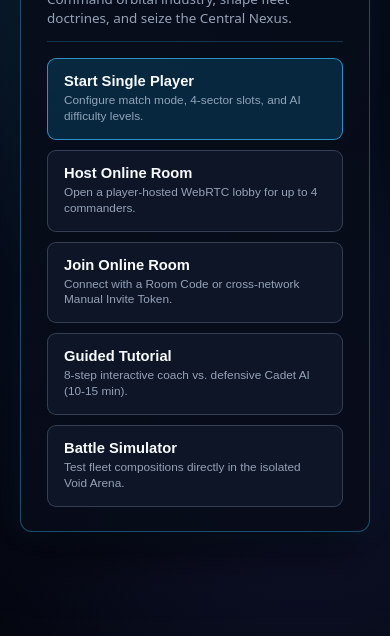
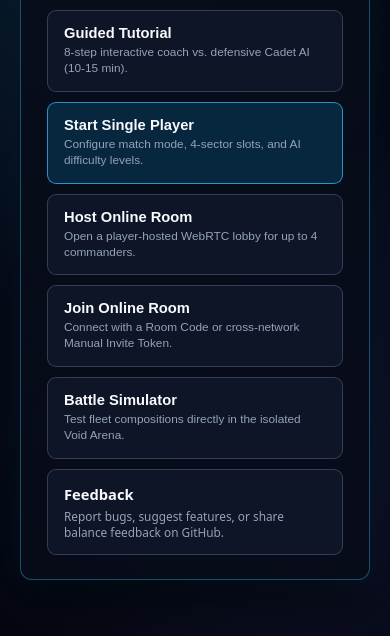
Before and after one commit to Harkole/StarConquest, a website built with Vite: page index.html in a window 390 px wide. Shown: the part 208-844 px from the top of the page. Built offline with nearby package versions, Linux system fonts and the light colour scheme.

Commit message:
feat(ui): reorder Main Menu into 3x2 grid and add Feedback link

```diff
--- a/index.html
+++ b/index.html
@@ -735,8 +735,13 @@
       }
       .menu-actions-grid {
         display: grid;
-        grid-template-columns: repeat(auto-fit, minmax(260px, 1fr));
+        grid-template-columns: repeat(2, minmax(0, 1fr));
         gap: 10px;
+      }
+      @media (max-width: 560px) {
+        .menu-actions-grid {
+          grid-template-columns: 1fr;
+        }
       }
       .menu-action-card {
         background: rgba(15, 23, 42, 0.9);
@@ -745,6 +750,7 @@
         border-radius: 9px;
         padding: 14px 16px;
         text-align: left;
+        text-decoration: none;
         cursor: pointer;
         display: flex;
         flex-direction: column;
--- a/src/client/ui/menuController.ts
+++ b/src/client/ui/menuController.ts
@@ -392,6 +392,10 @@ export class MenuController {
             </p>
           </div>
           <div class="menu-actions-grid">
+            <button type="button" class="menu-action-card" data-menu-action="launch-tutorial">
+              <span class="menu-action-title">Guided Tutorial</span>
+              <span class="menu-action-desc">8-step interactive coach vs. defensive Cadet AI (10-15 min).</span>
+            </button>
             <button type="button" class="menu-action-card primary" data-menu-action="open-single-player">
               <span class="menu-action-title">Start Single Player</span>
               <span class="menu-action-desc">Configure match mode, 4-sector slots, and AI difficulty levels.</span>
@@ -404,14 +408,20 @@ export class MenuController {
               <span class="menu-action-title">Join Online Room</span>
               <span class="menu-action-desc">Connect with a Room Code or cross-network Manual Invite Token.</span>
             </button>
-            <button type="button" class="menu-action-card" data-menu-action="launch-tutorial">
-              <span class="menu-action-title">Guided Tutorial</span>
-              <span class="menu-action-desc">8-step interactive coach vs. defensive Cadet AI (10-15 min).</span>
-            </button>
             <button type="button" class="menu-action-card" data-menu-action="launch-battle-sim">
               <span class="menu-action-title">Battle Simulator</span>
               <span class="menu-action-desc">Test fleet compositions directly in the isolated Void Arena.</span>
             </button>
+            <a
+              class="menu-action-card"
+              data-menu-action="open-feedback"
+              href="https://github.com/Harkole/StarConquest/issues"
+              target="_blank"
+              rel="noopener noreferrer"
+            >
+              <span class="menu-action-title">Feedback</span>
+              <span class="menu-action-desc">Report bugs, suggest features, or share balance feedback on GitHub.</span>
+            </a>
           </div>
         </div>
       </div>
```
Also changed, not shown: docs/hud-and-menu-redesign.md (+1 -1 lines), src/client/ui/__tests__/lobbyController.test.ts (+33 -0 lines).
